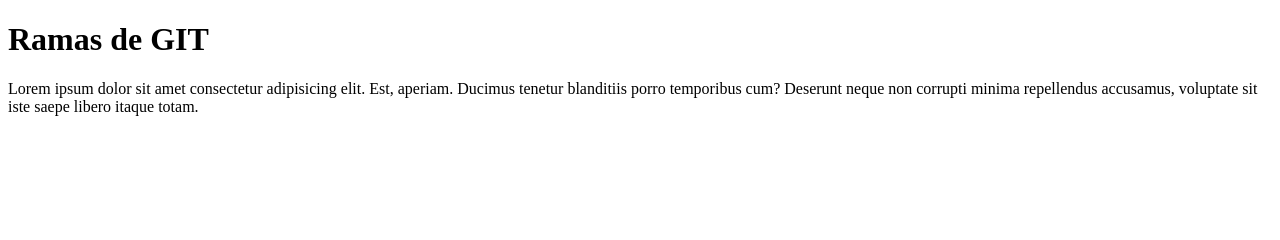
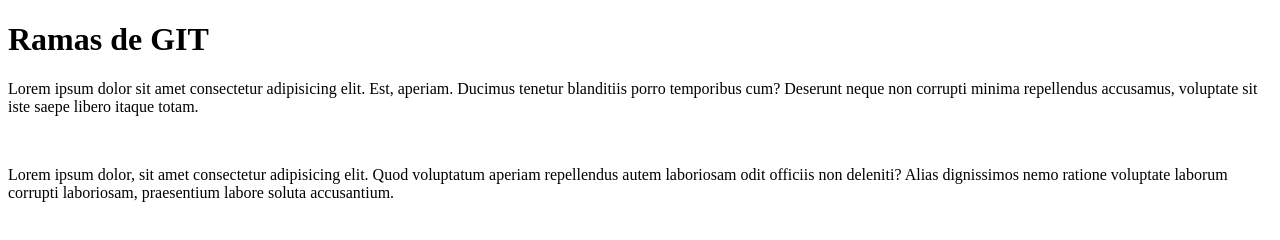
Before and after one commit to David-2311/Prueba-Cristian-David, a plain HTML site: page index.html in a window 1280 px wide. Drawn offline with Linux system fonts and the light colour scheme.

Commit message:
Ver2 index

```diff
--- a/index.html
+++ b/index.html
@@ -8,6 +8,8 @@
 <body>
     <h1>Ramas de GIT</h1>
     <p>Lorem ipsum dolor sit amet consectetur adipisicing elit. Est, aperiam. Ducimus tenetur blanditiis porro temporibus cum? Deserunt neque non corrupti minima repellendus accusamus, voluptate sit iste saepe libero itaque totam.</p>
+    <br>
+    <p>Lorem ipsum dolor, sit amet consectetur adipisicing elit. Quod voluptatum aperiam repellendus autem laboriosam odit officiis non deleniti? Alias dignissimos nemo ratione voluptate laborum corrupti laboriosam, praesentium labore soluta accusantium.</p>
 
 </body>
 </html>
```
